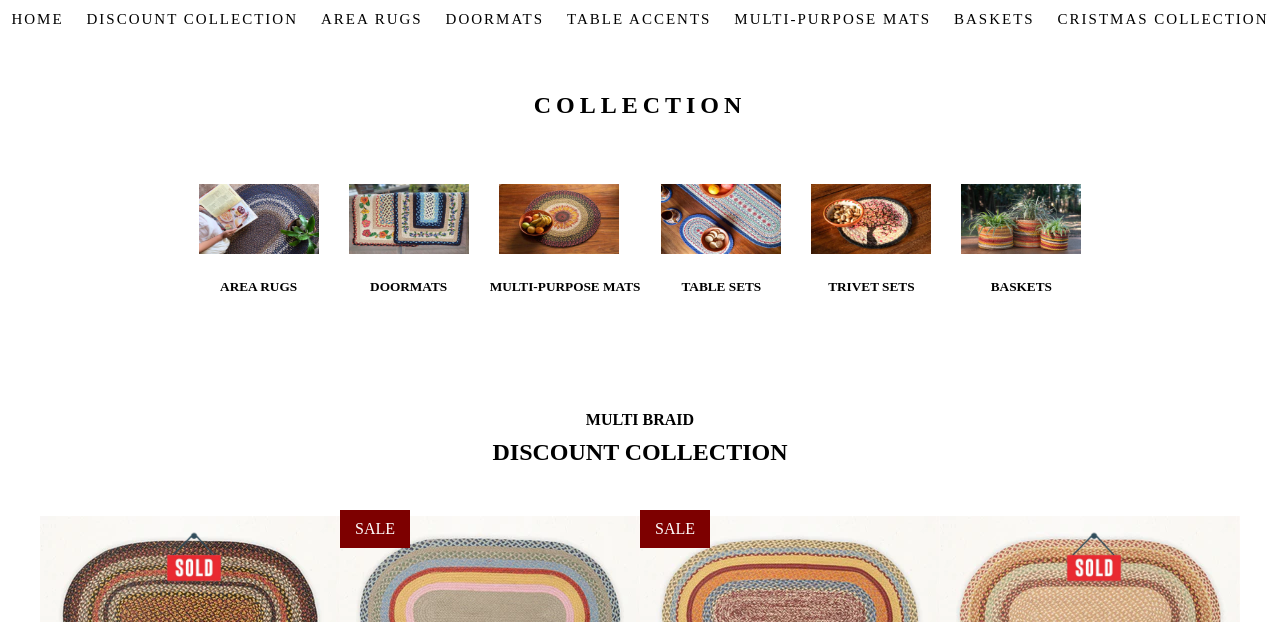
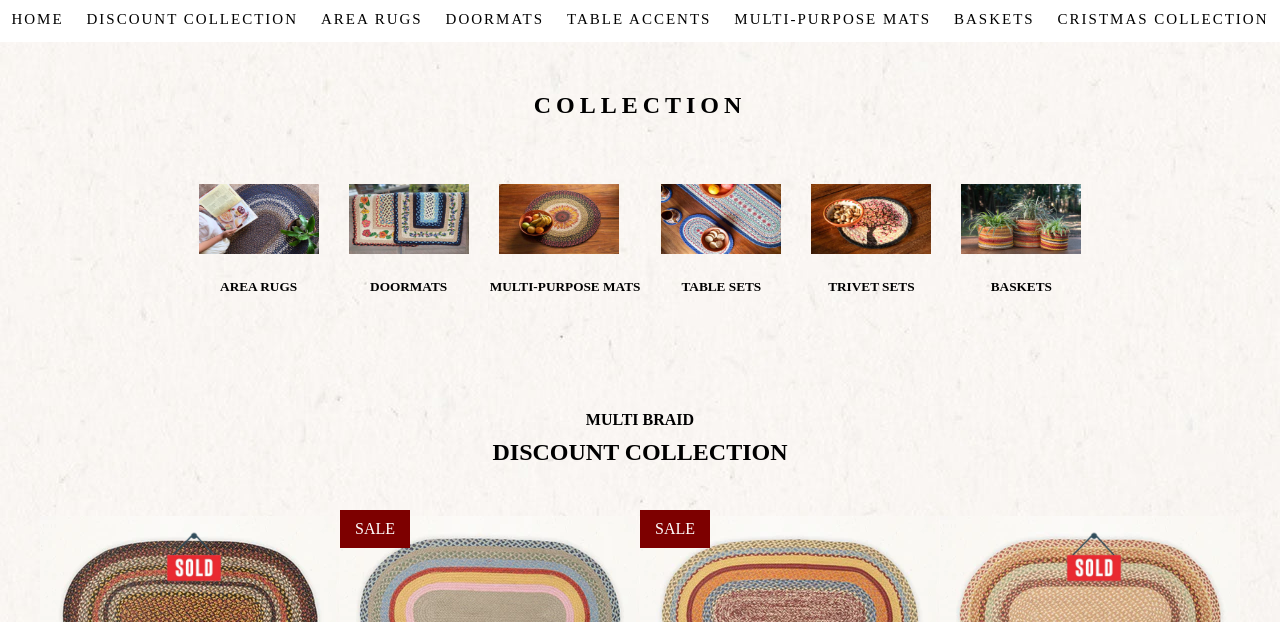
Before and after one commit to sohansarwar/BeniBoononClone, a plain HTML site: page index.html in a window 1280 px wide. Shown: the part 178-800 px from the top of the page. Drawn offline with Linux system fonts and the light colour scheme; the site is published under a folder, as on GitHub Pages, so addresses that start at the root find nothing; files whose address does not match are found by name.

Commit message:
3rd commit

```diff
--- a/style.css
+++ b/style.css
@@ -5,7 +5,7 @@
 }
 
 body {
-    background-image: url(/img/body.jpg);
+    background-image: url(img/body.jpg);
 }
 
 .topbar {
```
